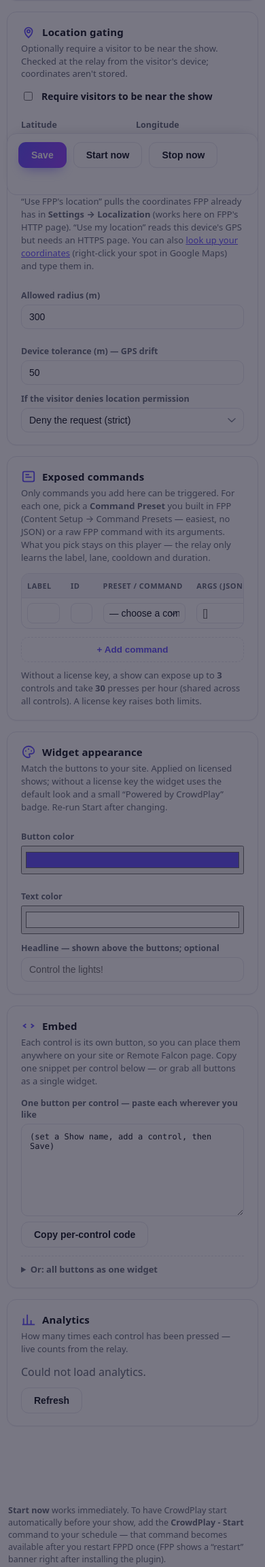
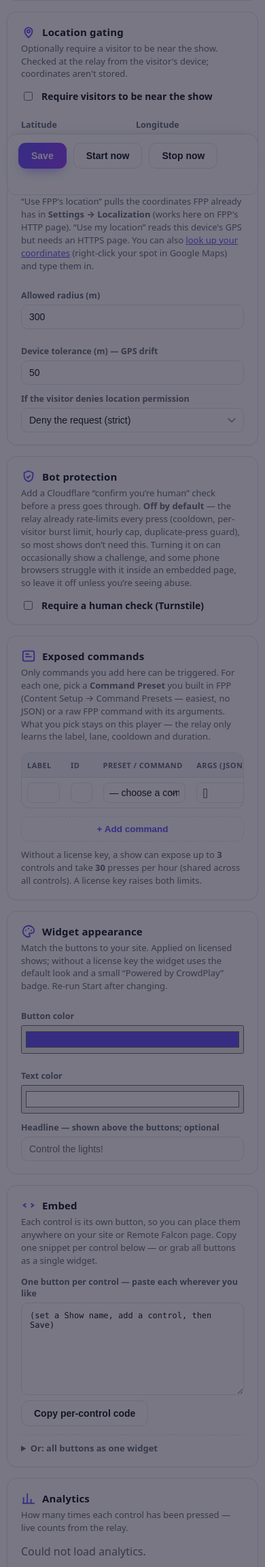
Before and after one commit to focusedonsound/fpp-CrowdPlay, a PHP site: page / in a window 390 px wide. Shown: the part 557-2862 px from the top of the page at 68% size. Run offline with PHP 8.4, Linux system fonts and the light colour scheme.

Commit message:
v1.0.11: add optional per-show 'human check (Turnstile)' toggle, default off
New 'Bot protection' card in settings with a single toggle. Off by default:
the relay already rate-limits every press (cooldown, per-visitor burst cap,
hourly cap, duplicate-press guard), so most shows don't need Turnstile - and
leaving it on can show occasional challenges and fails for some phone browsers
inside an embedded page. Owners who see abuse can turn it on.

- save.php persists turnstileRequired; cp_lib.sh sends it on register
- relay enforces the check only when the show opts in

```diff
--- a/www/index.php
+++ b/www/index.php
@@ -254,6 +254,13 @@ if ($cpVersion === '') {
       </select>
     </section>
 
+    <!-- Bot protection -->
+    <section class="cp-card" id="cpCardBot">
+      <h2><svg class="ci" viewBox="0 0 24 24" fill="none" stroke="currentColor" stroke-width="2"><path d="M12 3l7 3v5c0 4.5-3 7.8-7 9-4-1.2-7-4.5-7-9V6z"/><path d="M9 12l2 2 4-4"/></svg>Bot protection</h2>
+      <p class="cp-sub">Add a Cloudflare &ldquo;confirm you&rsquo;re human&rdquo; check before a press goes through. <strong>Off by default</strong> &mdash; the relay already rate-limits every press (cooldown, per-visitor burst limit, hourly cap, duplicate-press guard), so most shows don&rsquo;t need this. Turning it on can occasionally show a challenge, and some phone browsers struggle with it inside an embedded page, so leave it off unless you&rsquo;re seeing abuse.</p>
+      <label class="cp-switch"><input type="checkbox" id="tsRequired" name="tsRequired" <?= !empty($cfg['turnstileRequired']) ? 'checked' : '' ?>> Require a human check (Turnstile)</label>
+    </section>
+
     <!-- Commands -->
     <section class="cp-card" id="cpCardCmd">
       <h2><svg class="ci" viewBox="0 0 24 24" fill="none" stroke="currentColor" stroke-width="2"><rect x="3" y="4" width="18" height="16" rx="2.5"/><path d="M7 9h6M7 13h10"/></svg>Exposed commands</h2>
@@ -422,6 +429,7 @@ function cpCollect(){
 async function cpSave(){
   const fd=new FormData(document.getElementById('cpForm'));
   fd.set('locEnabled', document.getElementById('locEnabled').checked ? '1' : '');
+  fd.set('tsRequired', document.getElementById('tsRequired').checked ? '1' : '');
   fd.set('commandsJson', JSON.stringify(cpCollect()));
   try{
     const res=await fetch(cpUrl('save.php'),{method:'POST',body:fd,cache:'no-store'});
--- a/www/save.php
+++ b/www/save.php
@@ -37,6 +37,7 @@ function cpDefaultConfig() {
     "commands" => [],
     "location" => ["enabled" => false, "lat" => null, "lon" => null,
                    "radiusM" => 300, "toleranceM" => 50, "onDenied" => "strict"],
+    "turnstileRequired" => false,
     "widget" => ["buttonColor" => "", "textColor" => "", "headline" => ""],
     "ui" => ["onboardingSeen" => false, "onboardingTourEnabled" => true],
   ];
@@ -74,6 +75,9 @@ if (isset($_POST['locRadius']))    $cfg['location']['radiusM']    = max(0, (int)
 if (isset($_POST['locTolerance'])) $cfg['location']['toleranceM'] = max(0, (int)$_POST['locTolerance']);
 if (isset($_POST['locOnDenied']))
   $cfg['location']['onDenied'] = ($_POST['locOnDenied'] === 'lenient') ? 'lenient' : 'strict';
+
+// ---- Bot protection (human check) ----
+$cfg['turnstileRequired'] = !empty($_POST['tsRequired']);
 
 // ---- Widget appearance (premium; relay ignores it on the free tier) ----
 // Validate here too so the stored config stays clean even before the relay
```
Also changed, not shown: 2 other files.
